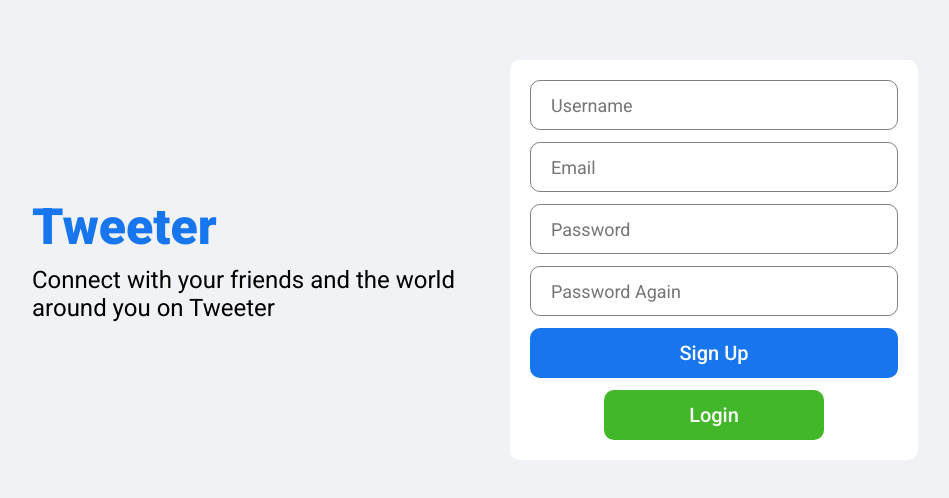
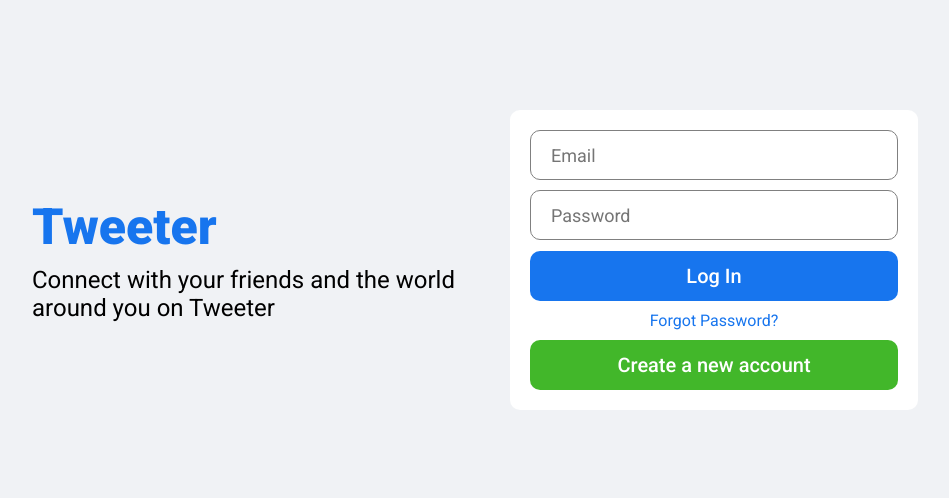
Before and after one commit to aumeister/twitter-app, a React (Create React App) app: page / in a window 1280 px wide. Shown: the part 140-638 px from the top of the page, without its empty margins (155-1104 px from the left). Built offline with nearby package versions, Linux system fonts and the light colour scheme.

Commit message:
did logout button

```diff
--- a/src/App.js
+++ b/src/App.js
@@ -6,32 +6,31 @@ import {
 	BrowserRouter as Router,
 	Switch,
 	Route,
-  Redirect
+	Redirect,
 } from "react-router-dom";
 import { useContext } from "react";
 import { AuthContext } from "./context/AuthContext";
 
 function App() {
-
-  const { user } = useContext(AuthContext)
+	const { user } = useContext(AuthContext);
 	return (
 		<Router>
 			<Switch>
-        <Route exact path='/'>
-          {user ? <Home></Home> : <Register></Register>}
+				<Route exact path="/">
+					{user ? <Home></Home> : <Login></Login>}
 				</Route>
-        <Route path='/login'>
-          {user ? <Redirect to='/'></Redirect> : <Login></Login>}
+				<Route path="/login">
+					{user ? <Redirect to="/"></Redirect> : <Login></Login>}
 				</Route>
-        <Route path='/register'>
-          {user ? <Redirect to='/'></Redirect> : <Register></Register>}
+				<Route path="/register">
+					{user ? <Redirect to="/"></Redirect> : <Register></Register>}
 				</Route>
-        <Route path='/profile/:username'>
+				<Route path="/profile/:username">
 					<Profile></Profile>
 				</Route>
 			</Switch>
 		</Router>
-  )
+	);
 }
 
 export default App;
--- a/src/components/rightbar/Rightbar.js
+++ b/src/components/rightbar/Rightbar.js
@@ -67,7 +67,7 @@ export default function Rightbar({ user }) {
 		return (
 			<>
 				{user.username !== currentUser.username && (
-					<button className="rightbarFollowButton" on onClick={handleClick}>
+					<button className="rightbarFollowButton" onClick={handleClick}>
 						{followed ? "Unfollow" : "Follow"}
 						{followed ? <Remove></Remove> : <Add></Add>}
 					</button>
@@ -87,6 +87,7 @@ export default function Rightbar({ user }) {
 				<div className="rightbarFollowings">
 					{followers.map((follower) => (
 						<Link
+							key={follower._id}
 							style={{ textDecoration: "none" }}
 							to={"/profile/" + follower.username}
 						>
--- a/src/components/topbar/Topbar.js
+++ b/src/components/topbar/Topbar.js
@@ -1,11 +1,15 @@
 import "./topbar.css";
-import { Search } from "@material-ui/icons";
+import { Search, ExitToApp } from "@material-ui/icons";
 import { Link } from "react-router-dom";
 import { useContext } from "react";
 import { AuthContext } from "../../context/AuthContext";
 const Topbar = () => {
 	const PF = process.env.REACT_APP_PUBLIC_FOLDER;
 	const { user } = useContext(AuthContext);
+	const exitProfile = () => {
+		localStorage.setItem("user", null);
+		window.location.reload();
+	};
 	return (
 		<div className="topbarContainer">
 			<div className="topbarLeft">
@@ -27,6 +31,9 @@ const Topbar = () => {
 						className="topbarImg"
 					></img>
 				</Link>
+				<div title="Exit profile" className="topbarExit" onClick={exitProfile}>
+					<ExitToApp></ExitToApp>
+				</div>
 			</div>
 		</div>
 	);
--- a/src/components/topbar/topbar.css
+++ b/src/components/topbar/topbar.css
@@ -81,3 +81,6 @@
 	object-fit: cover;
 	cursor: pointer;
 }
+.topbarExit {
+	margin-left: 10px;
+}
--- a/src/pages/login/Login.js
+++ b/src/pages/login/Login.js
@@ -3,6 +3,7 @@ import "./login.css";
 import { loginCall } from "../../apiCalls";
 import { AuthContext } from "../../context/AuthContext";
 import { CircularProgress } from "@material-ui/core";
+import { Link } from "react-router-dom";
 
 export default function Login() {
 	const email = useRef();
@@ -50,6 +51,7 @@ export default function Login() {
 							)}
 						</button>
 						<span className="loginForgot">Forgot Password?</span>
+						<Link to={"/register"} className="linkButton">
 							<button className="loginButton loginRegisterButton">
 								{isFetching ? (
 									<CircularProgress color="#fff" size="20px"></CircularProgress>
@@ -57,6 +59,7 @@ export default function Login() {
 									"Create a new account"
 								)}
 							</button>
+						</Link>
 					</form>
 				</div>
 			</div>
--- a/src/pages/login/login.css
+++ b/src/pages/login/login.css
@@ -68,7 +68,10 @@
 	color: #1775ee;
 }
 .loginRegisterButton {
-    width: 60%;
 	align-self: center;
 	background-color: #42b72a;
+	width: 100%;
 }
+.linkButton {
+	width: 100%;
+}
--- a/src/pages/register/Register.js
+++ b/src/pages/register/Register.js
@@ -2,6 +2,7 @@ import "./register.css";
 import { useRef } from "react";
 import axios from "axios";
 import { useHistory } from "react-router";
+import { Link } from "react-router-dom";
 
 export default function Register() {
 	const username = useRef();
@@ -70,7 +71,9 @@ export default function Register() {
 						<button className="loginButton" type="submit">
 							Sign Up
 						</button>
-						<button className="loginButton loginRegisterButton">Login</button>
+						<Link to={"/login"} className="linkButton ">
+							<button className="loginButton loginRegisterButton">Login</button>
+						</Link>
 					</form>
 				</div>
 			</div>
--- a/src/pages/register/register.css
+++ b/src/pages/register/register.css
@@ -62,7 +62,10 @@
 	color: #1775ee;
 }
 .loginRegisterButton {
-    width: 60%;
 	align-self: center;
 	background-color: #42b72a;
+	width: 100%;
 }
+.linkButton {
+	width: 100%;
+}
```
Lines whose indentation alone changed are shown as unchanged.
